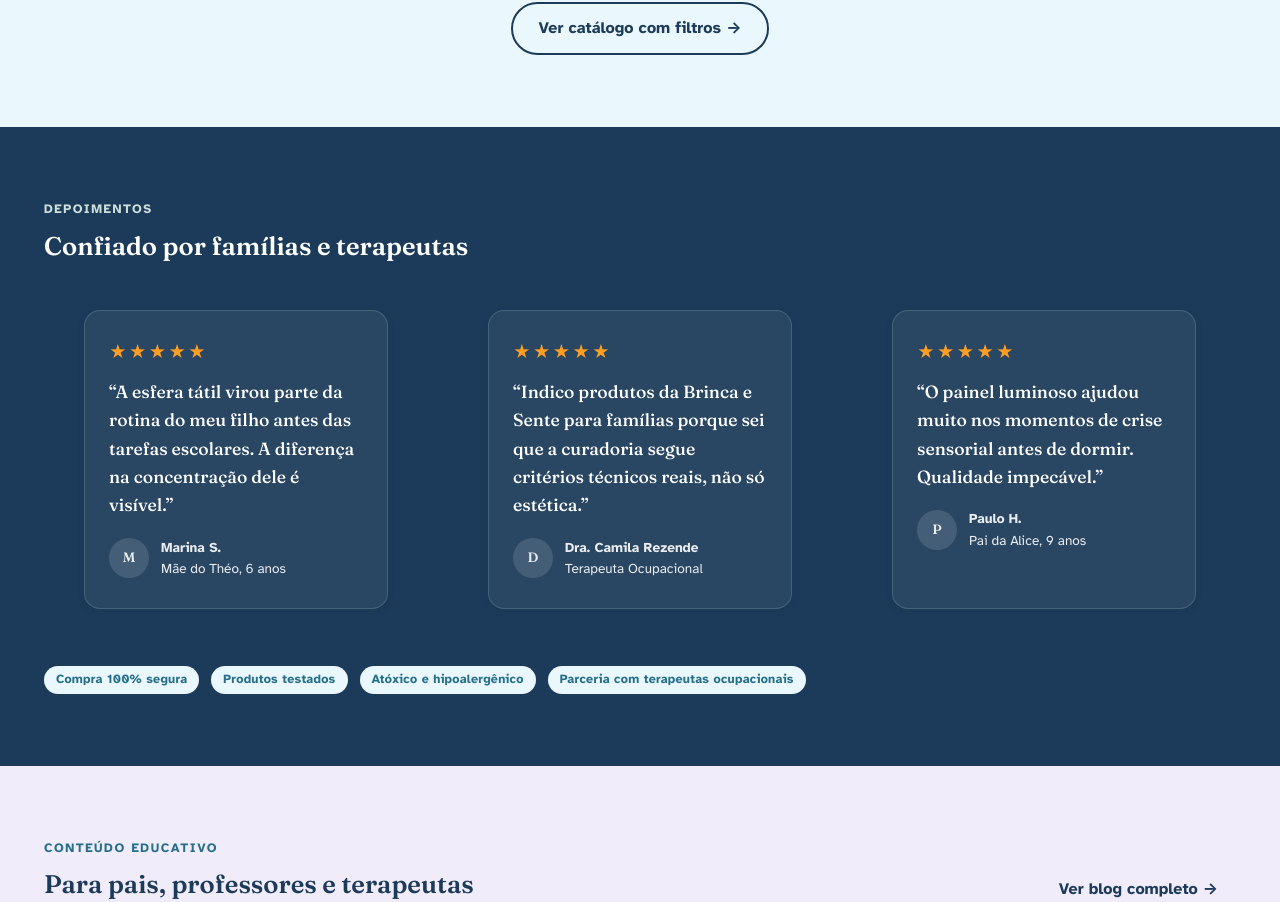
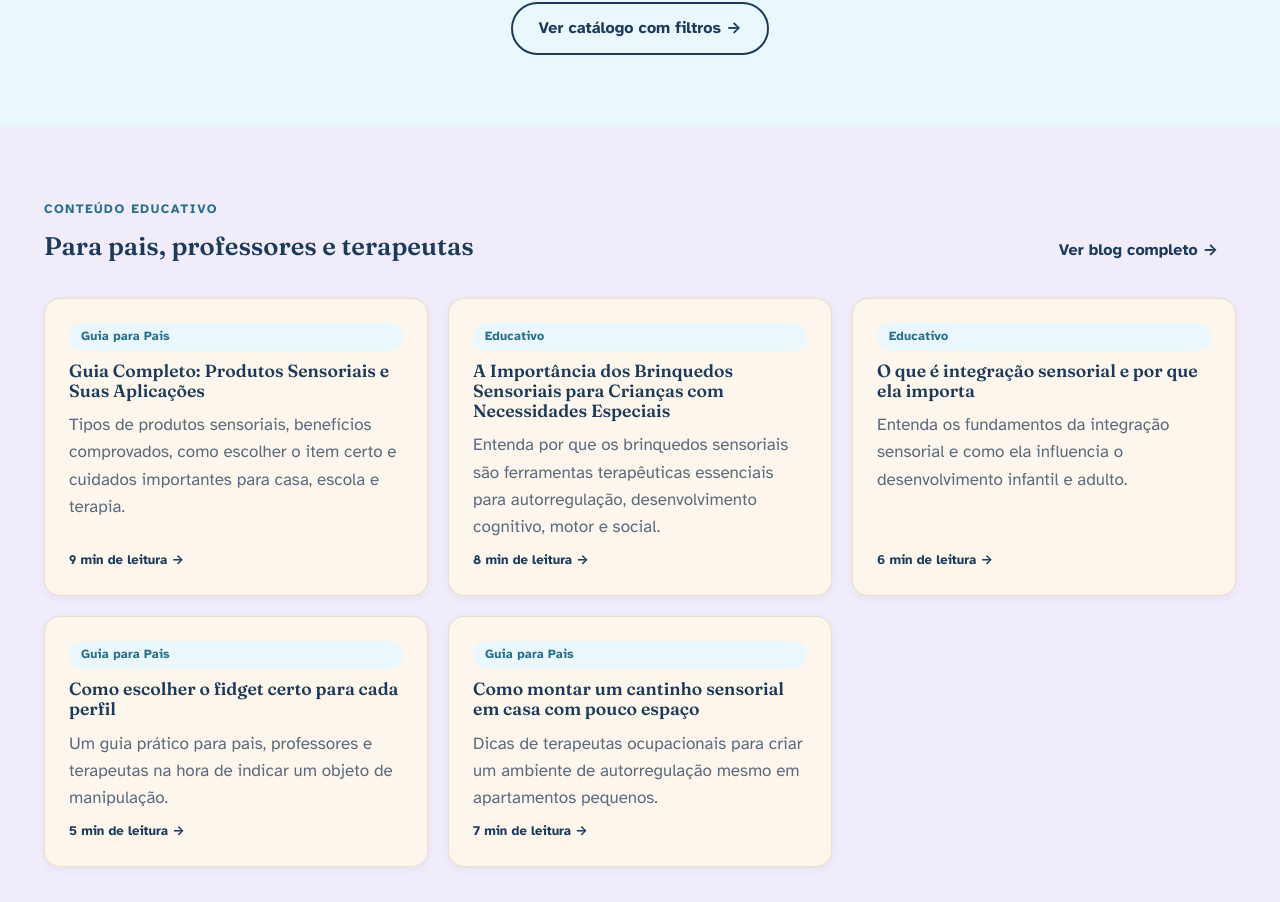
Before and after one commit to leozhxl/bincasente, a React (Vite) app: page / in a window 1280 px wide. Shown: the part 1895-2797 px from the top of the page. Built offline with nearby package versions, Linux system fonts and the light colour scheme.

Commit message:
Remove testimonials section from homepage

```diff
--- a/src/pages/Home.jsx
+++ b/src/pages/Home.jsx
@@ -1,5 +1,5 @@
 import { Link } from 'react-router-dom'
-import { products, testimonials, blogPosts } from '../data/products'
+import { products, blogPosts } from '../data/products'
 import ProductCard from '../components/ProductCard'
 import Reveal from '../components/Reveal'
 import './Home.css'
@@ -119,34 +119,6 @@ export default function Home() {
         </div>
       </Reveal>
 
-      <Reveal as="section" className="section testimonial-section">
-        <div className="container">
-          <span className="eyebrow">Depoimentos</span>
-          <h2>Confiado por famílias e terapeutas</h2>
-          <div className="testimonial-grid">
-            {testimonials.map((t) => (
-              <blockquote key={t.name} className="testimonial card">
-                <span className="testimonial-stars stars" aria-hidden="true">★★★★★</span>
-                <p>&ldquo;{t.quote}&rdquo;</p>
-                <footer>
-                  <span className="testimonial-avatar" aria-hidden="true">{t.name.charAt(0)}</span>
-                  <span className="testimonial-meta">
-                    <strong>{t.name}</strong>
-                    <span>{t.role}</span>
-                  </span>
-                </footer>
-              </blockquote>
-            ))}
-          </div>
-          <div className="trust-badges">
-            <span className="badge badge-expert">Compra 100% segura</span>
-            <span className="badge badge-expert">Produtos testados</span>
-            <span className="badge badge-expert">Atóxico e hipoalergênico</span>
-            <span className="badge badge-expert">Parceria com terapeutas ocupacionais</span>
-          </div>
-        </div>
-      </Reveal>
-
       <Reveal as="section" className="section blog-preview-section">
         <div className="container">
           <div className="section-header-row">
```
